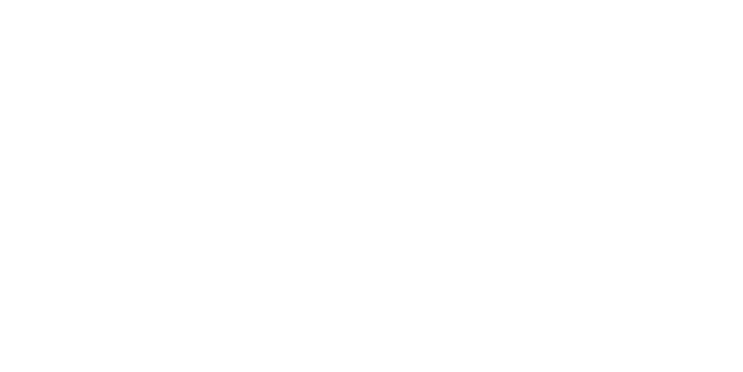
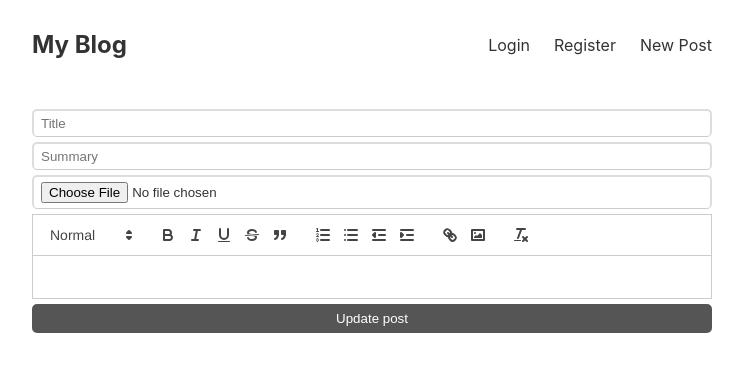
Before and after one commit to black-codher-bootcamp-2022-daly/personal-project-rebeccay2929, a React (Create React App) app in the folder client/: page /edit/1 in a window 1280 px wide. Before the commit this address had no page. Shown: the top 372 px of the page, without its empty margins (268-1011 px from the left). Built offline with nearby package versions, Linux system fonts and the light colour scheme; no server answers.

Commit message:
working before styling

```diff
--- a/client/public/index.html
+++ b/client/public/index.html
@@ -10,6 +10,12 @@
       content="Web site created using create-react-app"
     />
     <link rel="apple-touch-icon" href="%PUBLIC_URL%/logo192.png" />
+    <link
+    href="https://fonts.googleapis.com/css2?family=Josefin+Sans:wght@100;200;300;400;500;600;700&family=Lora:ital@0;1&family=Varela&family=Varela+Round&display=swap"
+    rel="stylesheet">
+  <link rel="stylesheet" href="https://cdnjs.cloudflare.com/ajax/libs/font-awesome/5.15.3/css/all.min.css"
+    integrity="sha512-iBBXm8fW90+nuLcSKlbmrPcLa0OT92xO1BIsZ+ywDWZCvqsWgccV3gFoRBv0z+8dLJgyAHIhR35VZc2oM/gI1w=="
+    crossorigin="anonymous" />
     <!--
       manifest.json provides metadata used when your web app is installed on a
       user's mobile device or desktop. See https://developers.google.com/web/fundamentals/web-app-manifest/
--- a/client/src/App.js
+++ b/client/src/App.js
@@ -9,7 +9,7 @@
 import RegisterPage from "./pages/RegisterPage";
 import CreatePost from "./pages/CreatePost";
 import PostPage from "./pages/PostPage";
-
+import EditPost from "./pages/EditPost";
 // SERVICES THAT CALL OUR API ENDPOINTS
 // import { getAllProfiles } from "./services/profileService";
 
@@ -22,6 +22,8 @@
         <Route path = "/register" element={<RegisterPage/>}/>
         <Route path = "/create" element={<CreatePost/>}/>
         <Route path="/post/:id" element={<PostPage />} />
+        <Route path="/edit/:id" element={<EditPost />} />
+
 
 
       </Route>
--- /dev/null
+++ b/client/src/Editor.js
@@ -0,0 +1,27 @@
+import ReactQuill from "react-quill";
+
+export default function Editor({value,onChange}) {
+  const modules = {
+    toolbar: [
+      [{ header: [1, 2, false] }],
+      ['bold', 'italic', 'underline', 'strike', 'blockquote'],
+      [
+        { list: 'ordered' },
+        { list: 'bullet' },
+        { indent: '-1' },
+        { indent: '+1' },
+      ],
+      ['link', 'image'],
+      ['clean'],
+    ],
+  };
+  return (
+    <div className="content">
+    <ReactQuill
+      value={value}
+      theme={'snow'}
+      onChange={onChange}
+      modules={modules} />
+    </div>
+  );
+}
--- /dev/null
+++ b/client/src/pages/EditPost.js
@@ -0,0 +1,64 @@
+import {useEffect, useState} from "react";
+import {Navigate, useParams} from "react-router-dom";
+import Editor from "../Editor";
+
+export default function EditPost() {
+  const {id} = useParams();
+  const [title,setTitle] = useState('');
+  const [summary,setSummary] = useState('');
+  const [content,setContent] = useState('');
+  const [files, setFiles] = useState('');
+  const [redirect,setRedirect] = useState(false);
+
+  useEffect(() => {
+    fetch('http://localhost:4000/post/'+id)
+      .then(response => {
+        response.json().then(postInfo => {
+          setTitle(postInfo.title);
+          setContent(postInfo.content);
+          setSummary(postInfo.summary);
+        });
+      });
+  }, []);
+
+  async function updatePost(ev) {
+    ev.preventDefault();
+    const data = new FormData();
+    data.set('title', title);
+    data.set('summary', summary);
+    data.set('content', content);
+    data.set('id', id);
+    if (files?.[0]) {
+      data.set('file', files?.[0]);
+    }
+    const response = await fetch('http://localhost:4000/post', {
+      method: 'PUT',
+      body: data,
+      credentials: 'include',
+    });
+    if (response.ok) {
+      setRedirect(true);
+    }
+  }
+
+  if (redirect) {
+    return <Navigate to={'/post/'+id} />
+  }
+
+  return (
+    <form onSubmit={updatePost}>
+      <input type="title"
+             placeholder={'Title'}
+             value={title}
+             onChange={ev => setTitle(ev.target.value)} />
+      <input type="summary"
+             placeholder={'Summary'}
+             value={summary}
+             onChange={ev => setSummary(ev.target.value)} />
+      <input type="file"
+             onChange={ev => setFiles(ev.target.files)} />
+      <Editor onChange={setContent} value={content} />
+      <button style={{marginTop:'5px'}}>Update post</button>
+    </form>
+  );
+}
```
Also changed, not shown: client/src/pages/PostPage.js (+10 -4 lines).
